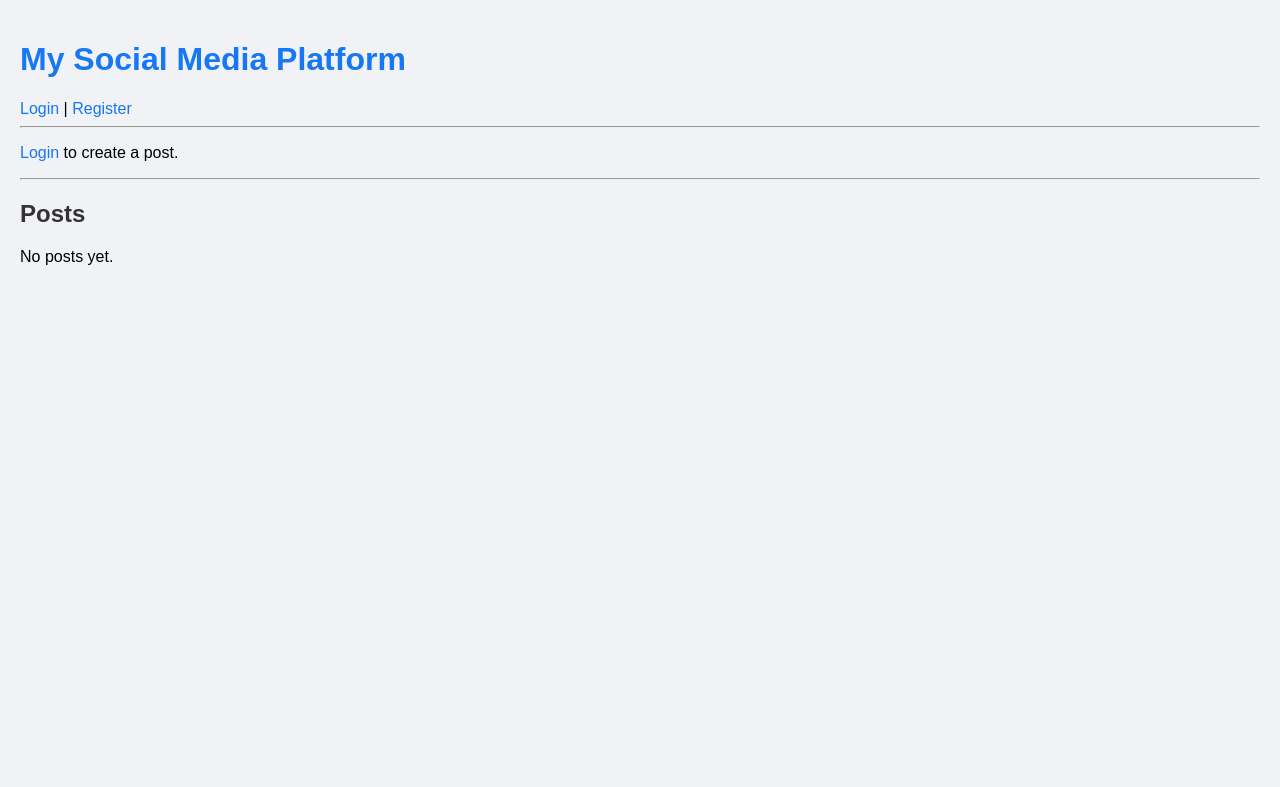
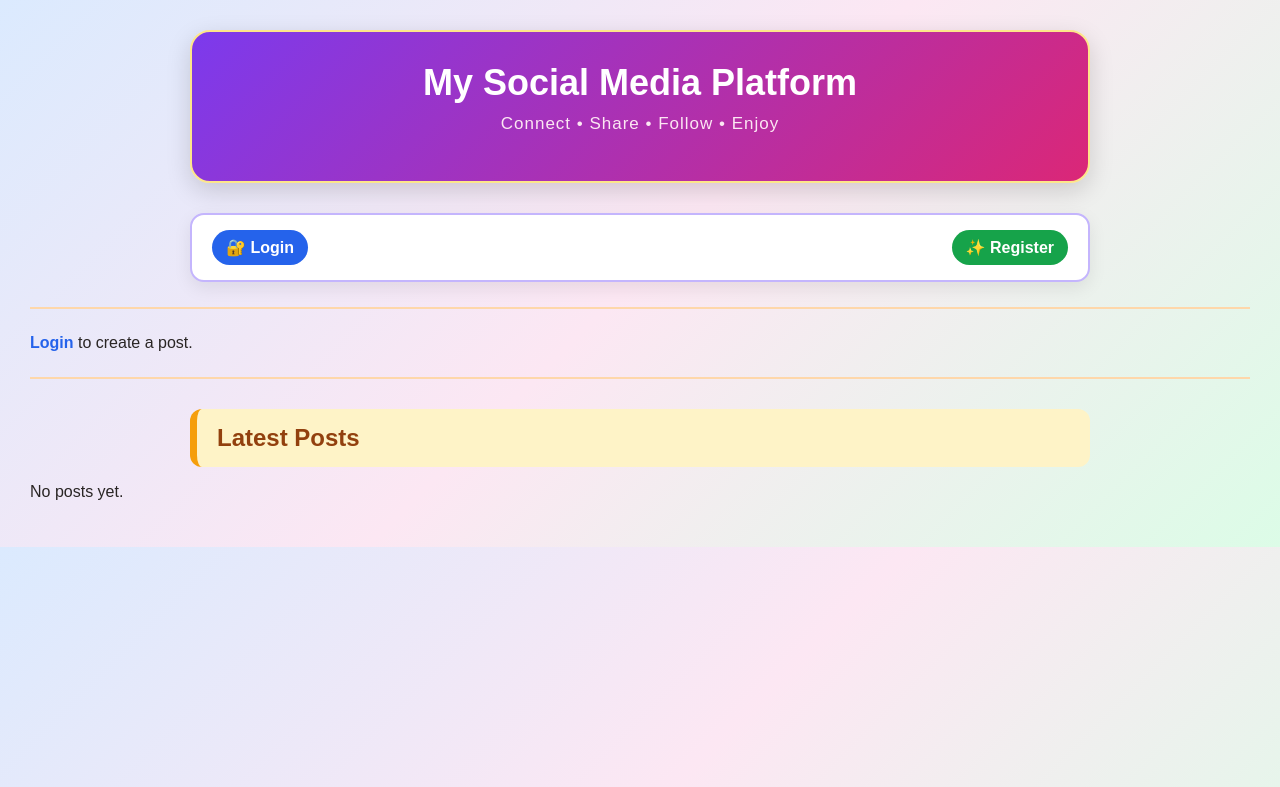
Before and after one commit to Pavitra72/CodeAlpha_SocialMediaPlatform, a Django app: page / in a window 1280 px wide. Shown: the top 787 px of the page. Run offline with Django 5.2, Linux system fonts and the light colour scheme; data that the repository does not hold is empty.

Commit message:
Improve UI styling and layout

```diff
--- a/social/static/social/style.css
+++ b/social/static/social/style.css
@@ -1,51 +1,261 @@
+* {
+    box-sizing: border-box;
+}
+
 body {
     font-family: Arial, sans-serif;
-    background: #f0f2f5;
     margin: 0;
-    padding: 20px;
+    padding: 30px;
+    background: linear-gradient(135deg, #dbeafe, #fce7f3, #dcfce7);
+    color: #292524;
 }
 
+/* Main Heading */
 h1 {
-    color: #1877f2;
+    text-align: center;
+    color: #be123c;
+    font-size: 36px;
+    margin-bottom: 10px;
 }
 
+/* Section Headings */
 h2 {
-    color: #333;
+    color: #c2410c;
+    border-left: 6px solid #fb923c;
+    padding-left: 12px;
 }
 
-div {
-    background: white;
-    padding: 15px;
-    margin: 15px 0;
-    border-radius: 10px;
-    box-shadow: 0 2px 6px rgba(0, 0, 0, 0.1);
+h3 {
+    color: #7c3aed;
 }
 
-button {
-    background: #1877f2;
-    color: white;
-    border: none;
-    padding: 8px 14px;
-    border-radius: 6px;
-    cursor: pointer;
+/* Links */
+a {
+    color: #2563eb;
+    text-decoration: none;
+    font-weight: bold;
 }
 
-button:hover {
-    background: #0d65d9;
+a:hover {
+    color: #dc2626;
+    text-decoration: underline;
 }
 
-textarea,
-input {
-    padding: 10px;
-    border: 1px solid #ccc;
-    border-radius: 6px;
+/* Post Cards */
+div {
+    background: #ffffff;
+    max-width: 700px;
+    margin: 20px auto;
+    padding: 22px;
+    border-radius: 18px;
+    border: 2px solid #fde68a;
+    box-shadow: 0 6px 18px rgba(0, 0, 0, 0.08);
+    transition: 0.25s;
 }
 
-a {
-    color: #1877f2;
+div:hover {
+    transform: translateY(-4px);
+    border-color: #f59e0b;
+}
+
+/* Buttons */
+button {
+    border: none;
+    color: white;
+    padding: 10px 16px;
+    margin: 5px;
+    border-radius: 20px;
+    font-weight: bold;
+    cursor: pointer;
+    transition: 0.2s;
+}
+
+/* Button hover */
+button:hover {
+    transform: scale(1.06);
+}
+
+/* Inputs */
+input,
+textarea {
+    width: 100%;
+    padding: 12px;
+    margin-top: 6px;
+    border-radius: 10px;
+    border: 2px solid #cbd5e1;
+    font-size: 15px;
+    background: #f8fafc;
+}
+
+input:focus,
+textarea:focus {
+    outline: none;
+    border-color: #8b5cf6;
+    background: #ffffff;
+}
+
+/* Horizontal lines */
+hr {
+    border: none;
+    border-top: 2px solid #fed7aa;
+    margin: 25px 0;
+}
+
+/* Make forms look cleaner */
+form {
+    margin: 10px 0;
+}
+
+/* Like buttons */
+button[type="submit"] {
+    background: #2563eb;
+}
+
+/* Create/Post buttons */
+textarea + br + br + button {
+    background: #16a34a;
+}
+
+/* Follow buttons */
+input[name="follow_user_id"] + button {
+    background: #9333ea;
+}
+
+/* Like button */
+input[name="like_post_id"] + button {
+    background: #e11d48;
+}
+
+/* Comment button */
+input[name="comment"] + button {
+    background: #f97316;
+}
+
+/* Logout link */
+a[href*="logout"] {
+    color: #dc2626;
+}
+
+/* Profile links */
+a[href*="profile"] {
+    color: #7c3aed;
+}
+
+/* Small text */
+small {
+    color: #64748b;
+}
+
+/* Mobile */
+@media (max-width: 600px) {
+    body {
+        padding: 15px;
+    }
+
+    h1 {
+        font-size: 28px;
+    }
+
+    div {
+        padding: 16px;
+    }
+
+    button {
+        padding: 9px 13px;
+    }
+}
+.header {
+    max-width: 900px;
+    margin: 0 auto 30px;
+    padding: 30px;
+    text-align: center;
+    background: linear-gradient(135deg, #7c3aed, #db2777);
+    border-radius: 20px;
+    color: white;
+    box-shadow: 0 8px 25px rgba(0, 0, 0, 0.15);
+}
+
+.header h1 {
+    color: white;
+    margin: 0;
+}
+
+.header p {
+    margin-top: 10px;
+    color: #fce7f3;
+    font-size: 17px;
+    letter-spacing: 1px;
+}
+.user-bar {
+    max-width: 900px;
+    margin: 0 auto 25px;
+    padding: 15px 20px;
+    background: #ffffff;
+    border-radius: 14px;
+    border: 2px solid #c4b5fd;
+    display: flex;
+    justify-content: space-between;
+    align-items: center;
+    gap: 15px;
+    flex-wrap: wrap;
+}
+
+.user-bar a {
+    padding: 8px 14px;
+    border-radius: 20px;
     text-decoration: none;
 }
 
-a:hover {
-    text-decoration: underline;
+.login-btn {
+    background: #2563eb;
+    color: white !important;
 }
+
+.register-btn {
+    background: #16a34a;
+    color: white !important;
+}
+
+.logout-btn {
+    background: #dc2626;
+    color: white !important;
+}
+
+.user-bar a:hover {
+    transform: scale(1.05);
+    text-decoration: none;
+}
+.create-post-form {
+    max-width: 900px;
+    margin: 0 auto 30px;
+    padding: 25px;
+    background: #ecfdf5;
+    border: 2px solid #86efac;
+    border-radius: 18px;
+}
+
+.create-post-form textarea {
+    background: white;
+    border-color: #22c55e;
+    min-height: 100px;
+    resize: vertical;
+}
+
+.create-post-form button {
+    background: #16a34a;
+    margin-top: 10px;
+    padding: 12px 22px;
+}
+
+.create-post-form button:hover {
+    background: #15803d;
+}
+.posts-title {
+    max-width: 900px;
+    margin: 30px auto 15px;
+    padding: 15px 20px;
+    background: #fef3c7;
+    color: #92400e;
+    border-left: 7px solid #f59e0b;
+    border-radius: 12px;
+}
--- a/social/templates/social/home.html
+++ b/social/templates/social/home.html
@@ -9,21 +9,40 @@
 <body>
 
     <header>
-        <h1>My Social Media Platform</h1>
+        <div class="header">
+    <h1> My Social Media Platform </h1>
+    <p>Connect • Share • Follow • Enjoy</p>
+</div>
+
+        <div class="user-bar">
 
     {% if user.is_authenticated %}
-            <p>Welcome, <strong>
+
+        <span>
+            👋 Welcome,
             <a href="{% url 'profile' user.username %}">
                 {{ user.username }}
             </a>
-            </strong>!</p>
+        </span>
 
-            <a href="{% url 'logout' %}">Logout</a>
+        <a class="logout-btn" href="{% url 'logout' %}">
+            🚪 Logout
+        </a>
+
     {% else %}
-            <a href="{% url 'login' %}">Login</a>
-            |
-            <a href="{% url 'register' %}">Register</a>
+
+        <a class="login-btn" href="{% url 'login' %}">
+            🔐 Login
+        </a>
+
+        <a class="register-btn" href="{% url 'register' %}">
+            ✨ Register
+        </a>
+
     {% endif %}
+
+</div>
+
     </header>
 
     <hr>
@@ -32,7 +51,7 @@
 
         <h2>Create a Post</h2>
 
-        <form method="POST">
+        <form method="POST" class="create-post-form">
             {% csrf_token %}
 
             <textarea
@@ -61,7 +80,7 @@
     {% endif %}
 
 
-    <h2>Posts</h2>
+    <h2 class="posts-title">Latest Posts</h2>
 
     {% for post in posts %}
 
```
Lines whose indentation alone changed are shown as unchanged.
